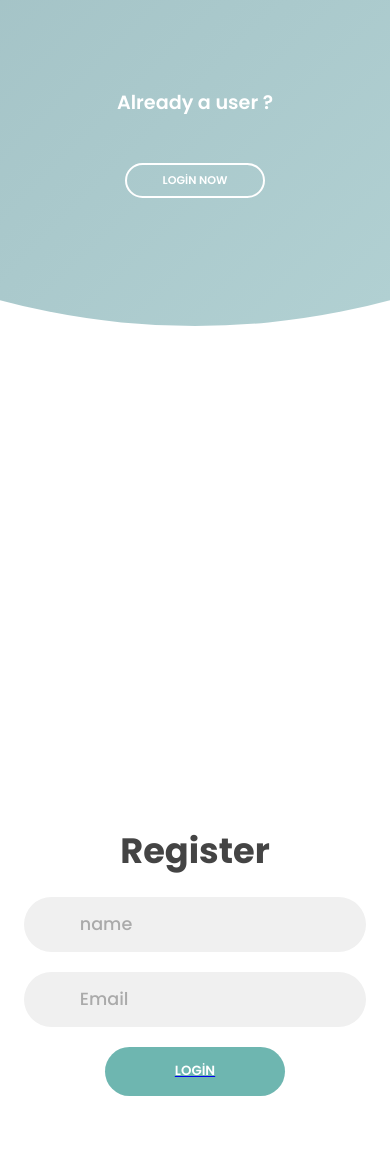
After one commit to PARTHIBAN-007/E-commerce, a Django app: page /login in a window 390 px wide. The commit adds this page. Run offline with Django 4.2, Linux system fonts and the light colour scheme.

Commit message:
final commit

```diff
--- a/commerce/templates/shop/cart.html
+++ b/commerce/templates/shop/cart.html
@@ -22,7 +22,7 @@
             </tr>
 
 
-            {% for item in Cart %}
+            {% for item in cart %}
            <tr>
               <td><img src="{{item.product.product_image.url}}" height="75px" alt="{{item.product.name}}"></td>
               <td>{{item.product.name}}</td>
--- a/commerce/templates/shop/includes/navbar.html
+++ b/commerce/templates/shop/includes/navbar.html
@@ -12,7 +12,7 @@
 
         <a class="nav-link active" aria-current="page" href="{% url 'cart' %}"><i class="fa fa-shopping-cart"></i>cart</a>
 
-
+        <a class="nav-link active" aria-current="page" href="{% url 'login_page' %}"><i class="fa fa-login"></i>register</a>
         <a class="nav-link active" aria-current="page" href="{% url 'collection' %}"><i class="fa fa-cubes"></i>collections</a>
       </div>
       </div>
--- a/commerce/templates/shop/index.html
+++ b/commerce/templates/shop/index.html
@@ -5,7 +5,7 @@ VKTEXTILE | home
 {% endblock title %}
 
 {% block content %}
-{% include  'shop/includes/slider.html' %}
+
  <div class= "container " style = "margin-top:70px ;">
     <div class= "row">
         <div class= "col-12"><h1>Home</h1></div>
--- /dev/null
+++ b/commerce/templates/shop/login.html
@@ -0,0 +1,576 @@
+<!DOCTYPE html>
+<html lang="az">
+  <head>
+    <meta charset="UTF-8" />
+    <meta name="viewport" content="width=device-width, initial-scale=1.0" />
+    <style>
+        /* Fuad Suleymanli */
+        @import url("https://fonts.googleapis.com/css2?family=Poppins:wght@200;300;400;500;600;700;800&display=swap");
+        @import url('https://fonts.googleapis.com/css2?family=Roboto:wght@500&display=swap');
+
+        * {
+        margin: 0;
+        padding: 0;
+        box-sizing: border-box;
+        }
+
+        body,
+        input {
+        font-family: "Poppins", sans-serif;
+        }
+
+        .container {
+        position: relative;
+        width: 100%;
+        background-color: #fff;
+        min-height: 100vh;
+        overflow: hidden;
+        }
+
+        .forms-container {
+        position: absolute;
+        width: 100%;
+        height: 100%;
+        top: 0;
+        left: 0;
+        }
+
+        .signin-signup {
+        position: absolute;
+        top: 50%;
+        transform: translate(-50%, -50%);
+        left: 75%;
+        width: 50%;
+        transition: 1s 0.7s ease-in-out;
+        display: grid;
+        grid-template-columns: 1fr;
+        z-index: 5;
+        }
+
+        form {
+        display: flex;
+        align-items: center;
+        justify-content: center;
+        flex-direction: column;
+        padding: 0rem 5rem;
+        transition: all 0.2s 0.7s;
+        overflow: hidden;
+        grid-column: 1 / 2;
+        grid-row: 1 / 2;
+        }
+
+        form.sign-up-form {
+        opacity: 0;
+        z-index: 1;
+        }
+
+        form.sign-in-form {
+        z-index: 2;
+        }
+
+        .title {
+        font-size: 2.2rem;
+        color: #444;
+        margin-bottom: 10px;
+
+        }
+
+        .sign-up-form .input-field {
+            max-width: 380px;
+            width: 100%;
+            background-color: #f0f0f0;
+            margin: 7px 0;
+            height: 45px;
+            border-radius: 55px;
+            display: grid;
+            grid-template-columns: 15% 85%;
+            padding: 0 0.4rem;
+            position: relative;
+        }
+
+
+        .sign-up-form  .input-field i {
+            text-align: center;
+            line-height: 45px;
+            color: #acacac;
+            transition: 0.5s;
+            font-size: 1.1rem;
+        }
+
+
+        .input-field {
+        max-width: 380px;
+        width: 100%;
+        background-color: #f0f0f0;
+        margin: 10px 0;
+        height: 55px;
+        border-radius: 55px;
+        display: grid;
+        grid-template-columns: 15% 85%;
+        padding: 0 0.4rem;
+        position: relative;
+        }
+
+        .input-field i {
+        text-align: center;
+        line-height: 55px;
+        color: #acacac;
+        transition: 0.5s;
+        font-size: 1.1rem;
+        }
+
+        .input-field input {
+        background: none;
+        outline: none;
+        border: none;
+        line-height: 1;
+        font-weight: 600;
+        font-size: 1.1rem;
+        color: #333;
+        }
+
+        .input-field input::placeholder {
+        color: #aaa;
+        font-weight: 500;
+        }
+
+        .social-text {
+        padding: 0.7rem 0;
+        font-size: 1rem;
+        font-family: "Poppins", sans-serif;
+
+        }
+
+
+        .rules-text {
+        padding: 0.7rem 0;
+        font-size: 1rem;
+        font-family: 'Roboto', sans-serif;
+        }
+
+        .social-media {
+        display: flex;
+        justify-content: center;
+        }
+
+        .social-icon {
+        height: 46px;
+        width: 46px;
+        display: flex;
+        justify-content: center;
+        align-items: center;
+        margin: 0 0.45rem;
+        color: #688188;
+        border-radius: 50%;
+        border: 1px solid  #223332;
+        text-decoration: none;
+        font-size: 1.1rem;
+        transition: 0.3s;
+        }
+
+        .social-icon:hover {
+        color: #fff;
+        border-color: #cc1e1e;
+        background-color: #e32727 ;
+        }
+
+        .btn {
+        width: 180px;
+        background-color: #6eb6b0;
+        border: none;
+        outline: none;
+        height: 49px;
+        border-radius: 49px;
+        color: #fff;
+        text-transform: uppercase;
+        font-weight: 600;
+        margin: 10px 0;
+        cursor: pointer;
+        transition: 0.5s;
+            font-family: "Poppins", sans-serif;
+
+        }
+
+        .btn:hover {
+        background-color: #8cb6b6;
+        }
+        .panels-container {
+        position: absolute;
+        height: 100%;
+        width: 100%;
+        top: 0;
+        left: 0;
+        display: grid;
+        grid-template-columns: repeat(2, 1fr);
+        }
+
+        .container:before {
+        content: "";
+        position: absolute;
+        height: 2000px;
+        width: 2000px;
+        top: -10%;
+        right: 48%;
+        transform: translateY(-50%);
+        background-image: linear-gradient(-45deg, #bbdadb 0%, #87a6ad 100%);
+        transition: 1.8s ease-in-out;
+        border-radius: 50%;
+        z-index: 6;
+        }
+
+        .image {
+        width: 80%;
+        transition: transform 1.1s ease-in-out;
+        transition-delay: 0.4s;
+        }
+
+        .image-avatar{
+        width:30%;
+        transition: transform 1.1s ease-in-out;
+        transition-delay: 0.4s;
+        }
+        .panel {
+        display: flex;
+        flex-direction: column;
+        align-items: flex-end;
+        justify-content: space-around;
+        text-align: center;
+        z-index: 6;
+        }
+
+        .left-panel {
+        pointer-events: all;
+        padding: 3rem 17% 2rem 12%;
+        }
+
+        .right-panel {
+        pointer-events: none;
+        padding: 3rem 12% 2rem 17%;
+        }
+
+        .panel .content {
+        color: #fff;
+        transition: transform 0.9s ease-in-out;
+        transition-delay: 0.6s;
+        }
+
+        .panel h3 {
+        font-weight: 600;
+        line-height: 1;
+        font-size: 1.5rem;
+        }
+
+        .panel p {
+        font-size: 0.95rem;
+        padding: 0.7rem 0;
+        }
+
+        .btn.transparent {
+        margin: 0;
+        background: none;
+        border: 2px solid #fff;
+        width: 170px;
+        height: 41px;
+        font-weight: 600;
+        font-size: 0.8rem;
+        font-family: "Poppins", sans-serif;
+
+        }
+
+        .btn.transparent:hover {
+        background-color: #fff;
+            border: 2px solid #fff;
+            color:#b2e1e2;
+            width: 170px;
+            height: 41px;
+            font-weight: 600;
+            font-size: 0.8rem;
+            transition: 00.5s ease-in-out;
+        }
+
+        .href{
+        font-family: "Poppins", sans-serif;
+        text-decoration: none;
+        color:rgb(0, 0, 0);
+        }
+        .href:hover{
+        font-family: "Poppins", sans-serif;
+        text-decoration: none;
+        transition: 00.5s  ease-in-out;
+        color:#cc1e1e;
+        }
+
+
+        .right-panel .image,
+        .right-panel .content {
+        transform: translateX(800px);
+        }
+
+        /* Animation */
+
+        .container.sign-up-mode:before {
+        transform: translate(100%, -50%);
+        right: 52%;
+        }
+
+        .container.sign-up-mode .left-panel .image,
+        .container.sign-up-mode .left-panel .content {
+        transform: translateX(-800px);
+        }
+
+        .container.sign-up-mode .signin-signup {
+        left: 25%;
+        }
+
+        .container.sign-up-mode form.sign-up-form {
+        opacity: 1;
+        z-index: 2;
+        }
+
+        .container.sign-up-mode form.sign-in-form {
+        opacity: 0;
+        z-index: 1;
+        }
+
+        .container.sign-up-mode .right-panel .image,
+        .container.sign-up-mode .right-panel .content {
+        transform: translateX(0%);
+        }
+
+        .container.sign-up-mode .left-panel {
+        pointer-events: none;
+        }
+
+        .container.sign-up-mode .right-panel {
+        pointer-events: all;
+        }
+
+        @media (max-width: 870px) {
+        .container {
+            min-height: 800px;
+            height: 100vh;
+        }
+        .signin-signup {
+            width: 100%;
+            top: 95%;
+            transform: translate(-50%, -100%);
+            transition: 1s 0.8s ease-in-out;
+        }
+
+        .signin-signup,
+        .container.sign-up-mode .signin-signup {
+            left: 50%;
+        }
+
+        .panels-container {
+            grid-template-columns: 1fr;
+            grid-template-rows: 1fr 2fr 1fr;
+        }
+
+        .panel {
+            flex-direction: row;
+            justify-content: space-around;
+            align-items: center;
+            padding: 2.5rem 8%;
+            grid-column: 1 / 2;
+        }
+
+        .right-panel {
+            grid-row: 3 / 4;
+        }
+
+        .left-panel {
+            grid-row: 1 / 2;
+        }
+
+        .image {
+            width: 100%;
+            transition: transform 0.9s ease-in-out;
+            transition-delay: 0.6s;
+        }
+
+        .panel .content {
+            padding-right: 15%;
+            transition: transform 0.9s ease-in-out;
+            transition-delay: 0.8s;
+        }
+
+        .panel h3 {
+            font-size: 1.2rem;
+        }
+
+        .panel p {
+            font-size: 0.7rem;
+            padding: 0.5rem 0;
+        }
+
+        .btn.transparent {
+            width: 140px;
+            height: 35px;
+            font-size: 0.7rem;
+            font-family: "Poppins", sans-serif;
+
+        }
+
+        .container:before {
+            width: 1500px;
+            height: 1500px;
+            transform: translateX(-50%);
+            left: 30%;
+            bottom: 68%;
+            right: initial;
+            top: initial;
+            transition: 2s ease-in-out;
+        }
+
+        .container.sign-up-mode:before {
+            transform: translate(-50%, 100%);
+            bottom: 32%;
+            right: initial;
+        }
+
+        .container.sign-up-mode .left-panel .image,
+        .container.sign-up-mode .left-panel .content {
+            transform: translateY(-300px);
+        }
+
+        .container.sign-up-mode .right-panel .image,
+        .container.sign-up-mode .right-panel .content {
+            transform: translateY(0px);
+        }
+
+        .right-panel .image,
+        .right-panel .content {
+            transform: translateY(300px);
+        }
+
+        .container.sign-up-mode .signin-signup {
+            top: 5%;
+            transform: translate(-50%, 0);
+        }
+        }
+
+        @media (max-width: 570px) {
+        form {
+            padding: 0 1.5rem;
+        }
+
+        .image {
+            display: none;
+        }
+        .panel .content {
+            padding: 0.5rem 1rem;
+        }
+        .container {
+            padding: 1.5rem;
+        }
+
+        .container:before {
+            bottom: 72%;
+            left: 50%;
+        }
+
+        .container.sign-up-mode:before {
+            bottom: 28%;
+            left: 50%;
+        }
+        }
+        .btn.transparent {
+            margin-top: 50px;
+
+        }
+    </style>
+
+
+  </head>
+  <body>
+    <div class="container">
+      <div class="forms-container">
+        <div class="signin-signup">
+          <form action="#" class="sign-in-form">
+            <h2 class="title">Register </h2>
+            <div class="input-field">
+                <i class="fas fa-user"></i>
+                <input type="text" placeholder="name" />
+            </div>
+
+            <div class="input-field">
+              <i class="fas fa-envelope"></i>
+              <input type="text" placeholder="Email" />
+            </div>
+
+
+
+
+
+          </form>
+
+
+
+          <form action="#" class="sign-up-form">
+            <h2 class="title">login </h2>
+            <div class="input-field">
+              <i class="fas fa-user"></i>
+              <input type="text" placeholder="name" />
+            </div>
+            <div class="input-field">
+              <i class="fas fa-envelope"></i>
+              <input type="email" placeholder="Email" />
+            </div>
+
+
+
+
+          </form>
+          <a class="nav-link active" style="display: flex;align-items: center;justify-content: center;" aria-current="page" href="{% url 'home' %}">
+            <input type="submit" value="login" class="btn solid">
+          </a>
+
+        </div>
+      </div>
+
+      <div class="panels-container">
+        <div class="panel left-panel">
+          <div class="content">
+            <h3>Already a user ?</h3>
+            <button class="btn transparent" id="sign-up-btn">Login Now</button>
+
+          </div>
+
+        </div>
+        <div class="panel right-panel">
+          <div class="content">
+            <h3>Register If you're a New user</h3>
+            <p>
+                Register to experrience the joy of shopping now
+            </p>
+            <button class="btn transparent" id="sign-in-btn">
+              Register
+            </button>
+          </div>
+
+        </div>
+      </div>
+    </div>
+
+  </body>
+
+  <script>
+    // Fuad Suleymanli
+
+    const sign_in_btn = document.querySelector("#sign-in-btn");
+    const sign_up_btn = document.querySelector("#sign-up-btn");
+    const container = document.querySelector(".container");
+
+    sign_up_btn.addEventListener("click", () => {
+    container.classList.add("sign-up-mode");
+    });
+
+    sign_in_btn.addEventListener("click", () => {
+    container.classList.remove("sign-up-mode");
+    });
+
+
+
+</script>
+</html>
--- a/commerce/templates/shop/products/index.html
+++ b/commerce/templates/shop/products/index.html
@@ -18,11 +18,11 @@ VKTEXTILE | home
           <h4 class="mb-3">{{category_name|upper}} Products</h4>
           <hr style="border-color:#b8bfc2;">
         </div>
-        {% for item in Products %}
+        {% for item in products %}
         <div class="col-md-4 col-lg-3">
           <div class="card my-3">
 
-            <img src=""  class="card-image-top" alt="Categories">
+            <img src="{{item.product_image.url}}"  class="card-image-top" alt="Categories">
             <a href="{% url 'product_details' category_name item.name %}">
             <div class="card-body">
               <h5 class="card-title text-primary">{{ item.name }}</h5>
--- a/commerce/urls.py
+++ b/commerce/urls.py
@@ -12,6 +12,7 @@ urlpatterns = [
     path('collection/<str:name>',views.collectionview,name="collection"),
     path('collection/<str:cname>/<str:pname>',views.product_details,name="product_details"),
     path('addtocart',views.add_to_cart,name="addtocart"),
+    path('login',views.login_page,name="login_page")
 
 
 ]
--- a/commerce/views.py
+++ b/commerce/views.py
@@ -16,7 +16,8 @@ def home(request):
 
 def cart_page(request):
 
-    cart=Cart.objects
+    cart=Cart.objects.all()
+
     return render(request,"shop/cart.html",{"cart":cart})
 
 
@@ -75,7 +76,8 @@ def add_to_cart(request):
 
 
 
-
+def login_page(request):
+    return render(request,"shop/login.html")
 
 
 
@@ -87,6 +89,7 @@ def collection(request):
 def collectionview(request,name):
     if(Catagory.objects.filter(name=name,status = 1)):
         products= Product.objects.filter(category__name=name)
+        # print(products)
         return render(request,"shop/products/index.html", {"products":products,"category_name":name})
     else:
         messages.warning(request,"no such category found")
--- a/web_project/settings.py
+++ b/web_project/settings.py
@@ -82,7 +82,7 @@ DATABASES = {
         'NAME': 'sample',
         'HOST':'127.0.0.1',
         'USER':'root',
-        'PASSWORD':'kiot1234',
+        'PASSWORD':'aii7',
         'PORT':'3306'
     }
 }
```
Also changed, not shown: media/uploads/20240313133915image2.jpg (added), media/uploads/20240313134043image2.jpg (added), media/uploads/20240313153758WhatsApp_Image_2024-03-13_at_3.35.14_PM.jpeg (added), media/uploads/20240313154034WhatsApp_Image_2024-03-13_at_3.35.14_PM.jpeg (added), media/uploads/20240313154249WhatsApp_Image_2024-03-13_at_3.35.15_PM_1.jpeg (added), media/uploads/20240313154337WhatsApp_Image_2024-03-13_at_3.35.15_PM_2.jpeg (added), media/uploads/20240313154435WhatsApp_Image_2024-03-13_at_3.35.15_PM.jpeg (added), media/uploads/20240313154503WhatsApp_Image_2024-03-13_at_3.35.16_PM_1.jpeg (added), media/uploads/20240313154526WhatsApp_Image_2024-03-13_at_3.35.16_PM_2.jpeg (added), media/uploads/20240313154549WhatsApp_Image_2024-03-13_at_3.35.16_PM.jpeg (added), media/uploads/20240313154647WhatsApp_Image_2024-03-13_at_3.35.17_PM.jpeg (added).
